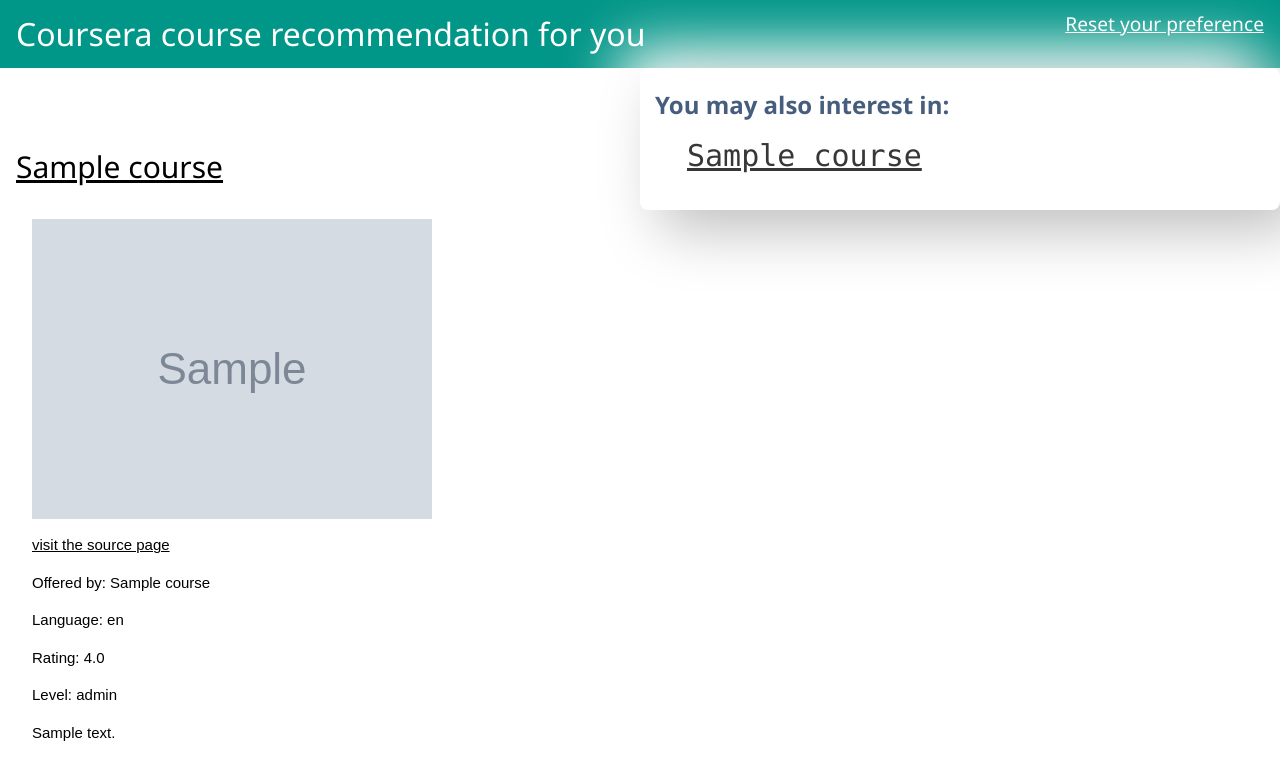
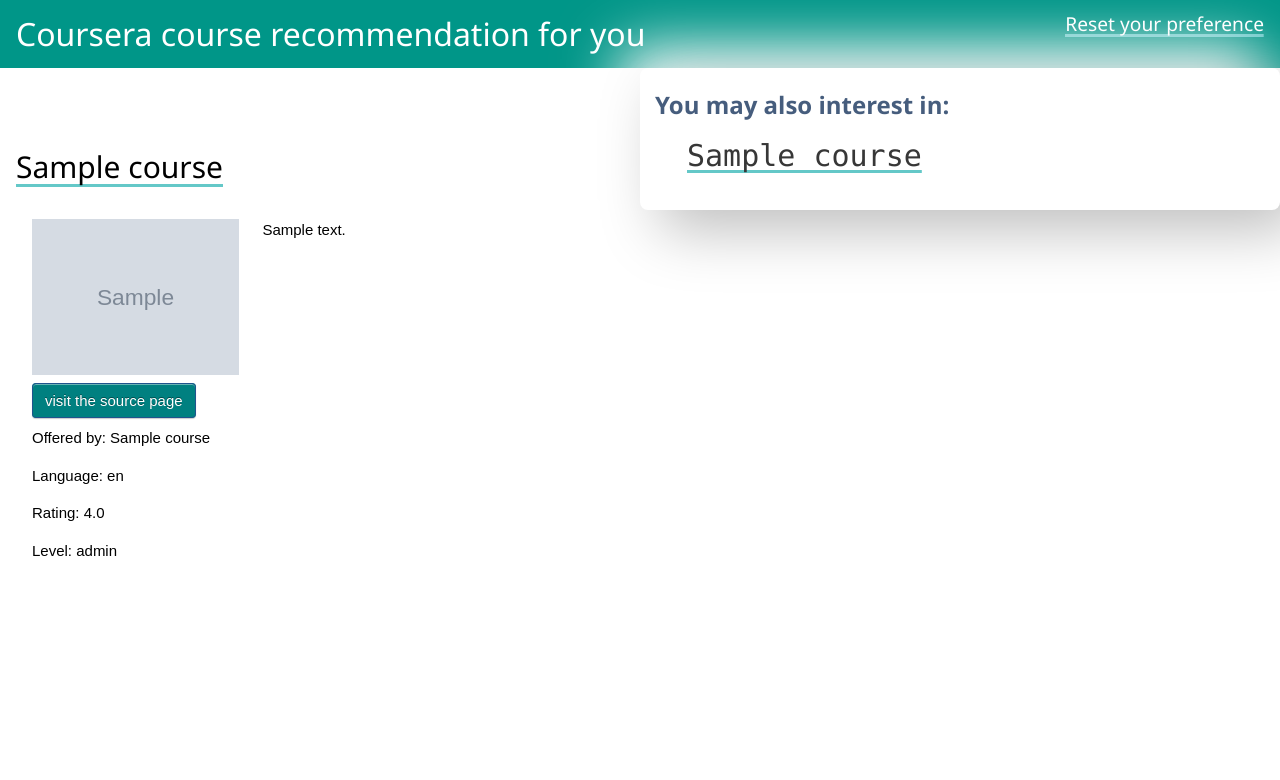
Before and after one commit to maier-ku/course-recommendation, a Django app: page /course/1 in a window 1280 px wide. Shown: the top 780 px of the page. Run offline with Django 3.2, Linux system fonts and the light colour scheme; tables that the repository leaves empty hold one stand-in row (values such as "Sample post"); grey boxes marked "Sample" are stand-in pictures.

Commit message:
fix css issue

```diff
--- a/static/css/style.css
+++ b/static/css/style.css
@@ -1,9 +1,37 @@
 body {font-family: Arial, Helvetica, sans-serif;}
 * {box-sizing: border-box}
 
-summary {font-family: "Lucida Console", Monaco, monospace;
+summary, .font-fam {font-family: "Lucida Console", Monaco, monospace;
          color: #373737
         }
+
+a {
+    color: inherit;
+    text-decoration: none;
+}
+
+a {
+  background:
+    linear-gradient(
+      to right,
+      rgba(100, 200, 200, 1),
+      rgba(100, 200, 200, 1)
+    ),
+    linear-gradient(
+      to right,
+      rgba(255, 0, 0, 1),
+      rgba(255, 0, 180, 1),
+      rgba(0, 100, 200, 1)
+  );
+  background-size: 100% 3px, 0 3px;
+  background-position: 100% 100%, 0 100%;
+  background-repeat: no-repeat;
+  transition: background-size 400ms;
+}
+
+a:hover {
+  background-size: 0 3px, 100% 3px;
+}
 
 /* Full-width input fields */
 input[type=text], input[type=password] {
@@ -162,7 +190,7 @@
 .teal-blue {
     background: linear-gradient(to left, #0000cc -9%, #009999 72%);
     color: white;
-    font-family: myFirstFont;
+    font-family: "Lucida Console", "Courier New", monospace;
     font-weight: bold;
     max-width: 40%;
     margin-left: 30%;
@@ -176,3 +204,39 @@
     color: #465d7d;
     font-weight: 600;
 }
+
+.desc-img {
+    width: 40%;
+    float:left;
+}
+.desc-img img {
+    display: block;
+    width: 90%;
+}
+
+.desc-text {
+    float:right;
+    width: 60%;
+}
+
+.link-button {
+    -webkit-border-radius: 4px;
+    -moz-border-radius: 4px;
+    border-radius: 4px;
+    border: solid 1px #20538D;
+    text-shadow: 0 -1px 0 rgba(0, 0, 0, 0.4);
+    -webkit-box-shadow: inset 0 1px 0 rgba(255, 255, 255, 0.4), 0 1px 1px rgba(0, 0, 0, 0.2);
+    -moz-box-shadow: inset 0 1px 0 rgba(255, 255, 255, 0.4), 0 1px 1px rgba(0, 0, 0, 0.2);
+    box-shadow: inset 0 1px 0 rgba(255, 255, 255, 0.4), 0 1px 1px rgba(0, 0, 0, 0.2);
+    background: #008080;
+    color: #FFF;
+    padding: 8px 12px;
+    text-decoration: none;
+}
+
+.text-omit {
+    display: -webkit-box;
+    -webkit-box-orient: vertical;
+    -webkit-line-clamp: 12;
+    overflow: hidden;
+}
--- a/templates/course.html
+++ b/templates/course.html
@@ -2,6 +2,7 @@
 <!DOCTYPE html>
 <html xmlns="http://www.w3.org/1999/html">
 <title>Coursera course recommendation</title>
+<base href="/">
 <meta name="viewport" content="width=device-width, initial-scale=1">
 <link rel="stylesheet" href="https://www.w3schools.com/w3css/4/w3.css">
 <link rel="stylesheet" href={% static 'css/style.css' %} />
--- a/templates/login.html
+++ b/templates/login.html
@@ -2,6 +2,7 @@
 <!DOCTYPE html>
 <html>
 <title>Coursera course recommendation</title>
+<base href="/">
 <meta name="viewport" content="width=device-width, initial-scale=1">
 <link rel="stylesheet" href="https://www.w3schools.com/w3css/4/w3.css">
 <link rel="stylesheet" href={% static 'css/style.css' %} />
--- a/templates/profile.html
+++ b/templates/profile.html
@@ -2,6 +2,7 @@
 <!DOCTYPE html>
 <html>
 <title>Coursera course recommendation</title>
+<base href="/">
 <meta name="viewport" content="width=device-width, initial-scale=1">
 <link rel="stylesheet" href="https://www.w3schools.com/w3css/4/w3.css">
 <link rel="stylesheet" href={% static 'css/style.css' %} />
--- a/templates/recommendation.html
+++ b/templates/recommendation.html
@@ -2,6 +2,7 @@
 <!DOCTYPE html>
 <html xmlns="http://www.w3.org/1999/html">
 <title>Coursera course recommendation</title>
+<base href="/">
 <meta name="viewport" content="width=device-width, initial-scale=1">
 <link rel="stylesheet" href="https://www.w3schools.com/w3css/4/w3.css">
 <link rel="stylesheet" href={% static 'css/style.css' %} />
--- a/templates/signup.html
+++ b/templates/signup.html
@@ -2,6 +2,7 @@
 <!DOCTYPE html>
 <html>
 <title>Coursera course recommendation</title>
+<base href="/">
 <meta name="viewport" content="width=device-width, initial-scale=1">
 <link rel="stylesheet" href="https://www.w3schools.com/w3css/4/w3.css">
 <link rel="stylesheet" href={% static 'css/style.css' %} />
@@ -30,7 +31,7 @@
                     <input type="checkbox" checked="checked" name="remember" style="margin-bottom:15px"> Remember me
                 </label>
 
-            <p>By creating an account you agree to our <a href="#" style="color:dodgerblue">Terms & Privacy</a>.</p>
+            <p>By creating an account you agree to our <a href="https://www.termsfeed.com/live/b392155a-20b7-4b20-87e2-4995c33caa23" style="color:dodgerblue">Terms & Privacy</a>.</p>
 
             </p>
 
```
